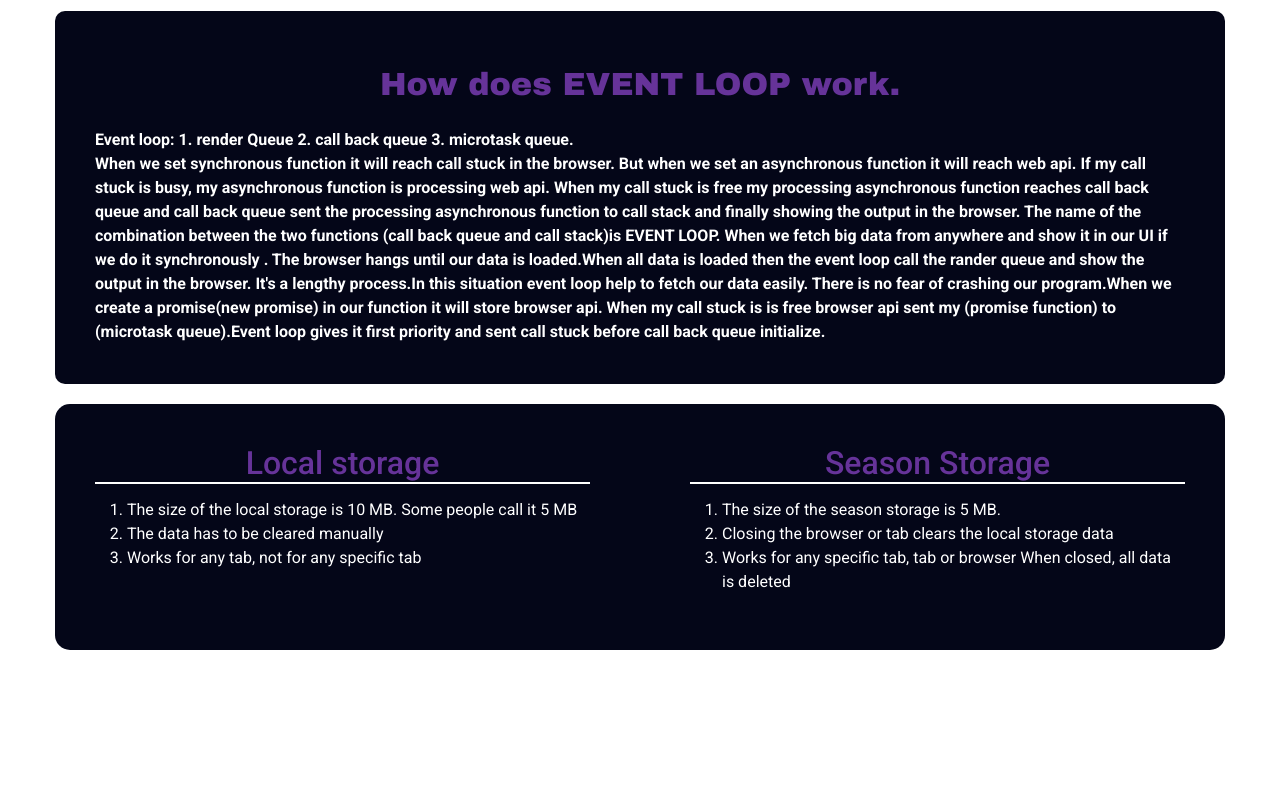
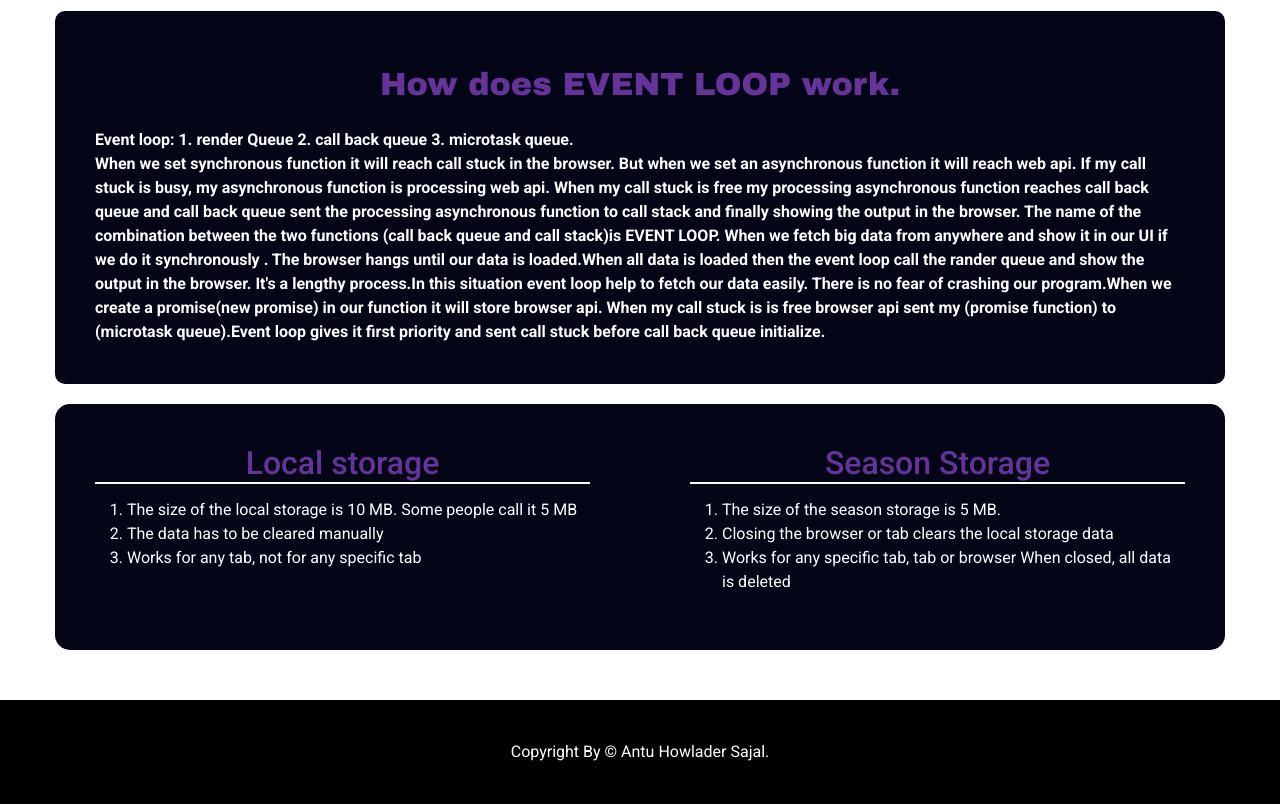
Before and after one commit to Sajalhowlader/insta-sahor, a plain HTML site: page index.html in a window 1280 px wide. Shown: the part 1897-2701 px from the top of the page. Before the commit the page ends 2567 px from the top, so only its background shows below. Drawn offline with nearby package versions, Linux system fonts and the light colour scheme.

Commit message:
add footer

```diff
--- a/css/style.css
+++ b/css/style.css
@@ -270,6 +270,13 @@ img {
   border-bottom: 2px solid white ;
   margin-bottom: 14px;
 }
+footer.footer-container {
+  padding: 40px 0px;
+  background: black;
+  color: white;
+  text-align: center;
+  margin-top: 30px;
+}
 
 #liked{
   display: none;
--- a/index.html
+++ b/index.html
@@ -57,24 +57,6 @@
             <h1>Reported posts</h1>
         </div>
     </main>
-    <!--
-        No:1>> How does javascript work.
-
-        javascript is interpreted, compiled, single-theted,event-givent language. It's a client-side scripting language.Its run both of browser and server . When we write code in our code editor, its reads line by line and send the code to the browser engine. The browser engine converts into machine language and shows the output. by default, all data is stored in the global object and the default value = undefined. When execution will start all data values = Are defined (means show)When we create a function all the function data are stored in the browser memory. When we call the function it will create a different execution context.
-        Here are two types of scope first one global scope and the second one is block scope. We can access global variables anywhere in our code. But we can access block variables anywhere in our code cause its blocked.
-
-
-
-
-
-
-  Event loop: 1. render Queue 2. call back queue 3. microtask queue.
-When we set synchronous function it will reach call stuck in the browser. But when we set an asynchronous function it will reach web api. If my call stuck is busy my asynchronous function is processing web api. When my call stuck is free my processing asynchronous function reaches call back queue and call back queue sent the processing asynchronous function to call stack finally showing the output in the browser. The name of the combination between the two functions (call back queue and call stack)is EVENT LOOP.
-
-
-        No:3>>what difference between season storage and local storage
-     -->
-
     <section id="section-cotainer">
         <div class="blog-container">
             <div class="blog">
@@ -139,7 +121,9 @@ When we set synchronous function it will reach call stuck in the browser. But wh
             </div>
         </div>
     </section>
-    <footer></footer>
+    <footer class="footer-container">
+        Copyright By &copy; Antu Howlader Sajal.
+    </footer>
 
     <!-- add javascript  file  -->
     <script src="./js/app.js"></script>
```
